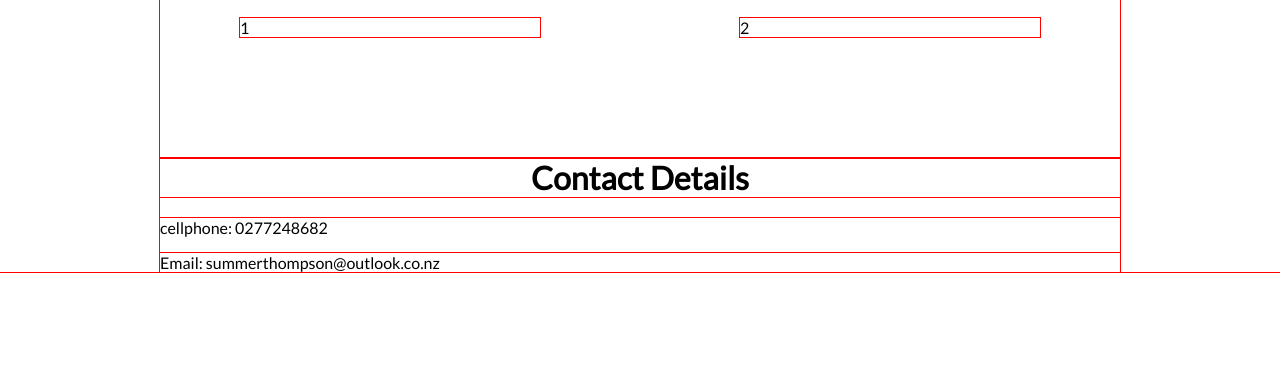
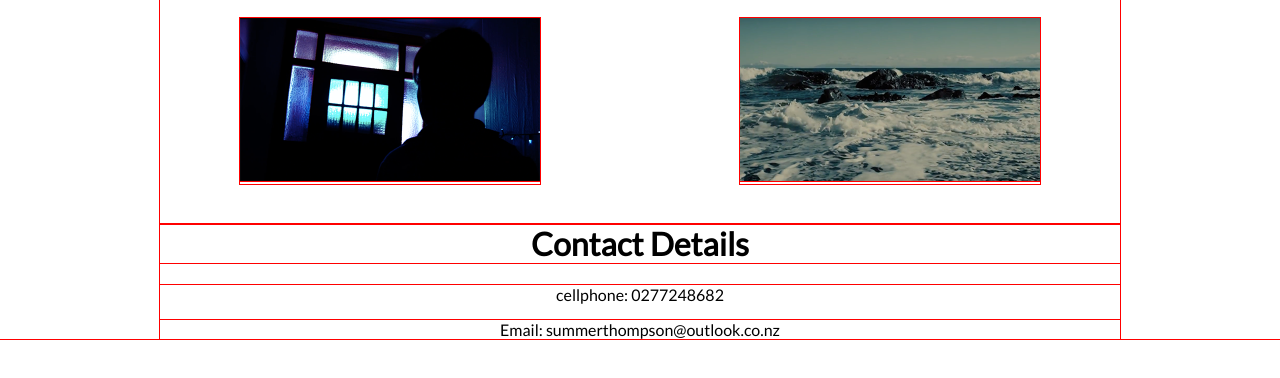
Before and after one commit to summer-raine/summer-raine.github.io, a plain HTML site: page index.html in a window 1280 px wide. Shown: the part 688-1066 px from the top of the page. Before the commit the page ends 976 px from the top, so only its background shows below. Drawn offline with Linux system fonts and the light colour scheme.

Commit message:
add images

```diff
--- a/index.html
+++ b/index.html
@@ -38,8 +38,12 @@
 
         <div class="projects" id="projects">
             <h1>Projects</h1>
-            <div class="project1">1</div>
-            <div class="project2">2</div>
+            <div class="project1">
+                <img src="img/code_red.png" width="300px" />
+            </div>
+            <div class="project2">
+                <img src="img/twb.png" width="300px" />
+            </div>
         </div>
 
         <div class="contact" id="contact">
--- a/style.css
+++ b/style.css
@@ -65,10 +65,11 @@ h1 {
     margin-right: auto;
 }
 .projects{
-    height: 200px;
     width: 960px;
     margin-left: auto;
     margin-right: auto;
+    overflow: hidden;
+    padding-bottom: 40px;
 }
 .project1{
     width: 300px;
@@ -81,7 +82,9 @@ h1 {
     margin-left: 200px;
 }
 .contact{
-
     width: 960px;
     margin-left: auto;
     margin-right: auto;
+    text-align: center;
+    margin-bottom: 60px;
+}
```
Also changed, not shown: img/code_red.png (added), img/twb.png (added), 1 other file.
